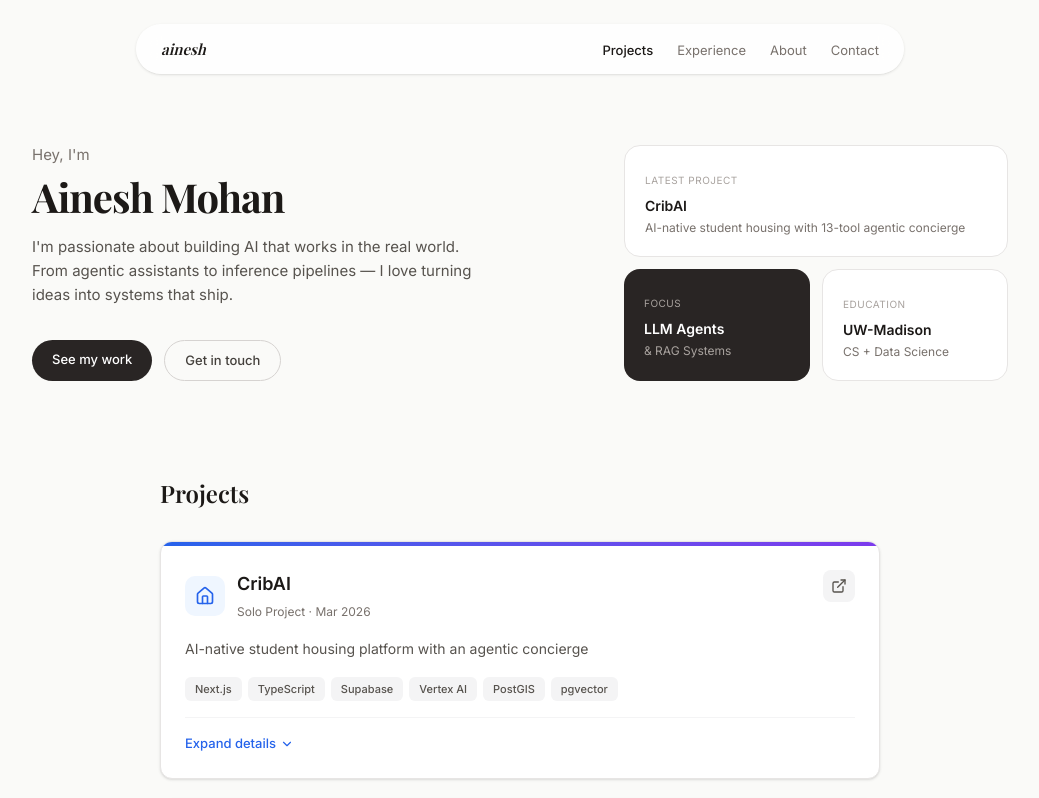
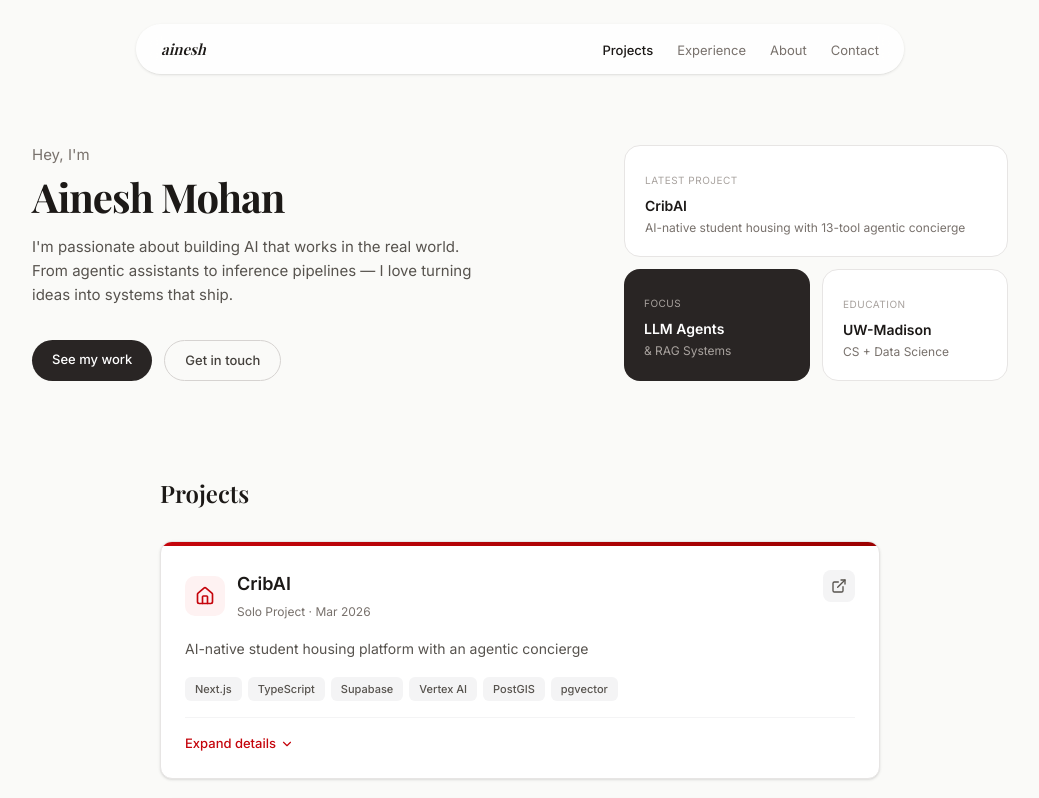
Before and after one commit to aineshm/aineshm.github.io, a Next.js app: page / in a window 1280 px wide. Shown: the top 798 px of the page, without its empty margins (120-1159 px from the left). Built offline with nearby package versions, Linux system fonts and the light colour scheme.

Commit message:
feat: replace blue accent with UW-Madison cardinal red

```diff
--- a/src/app/globals.css
+++ b/src/app/globals.css
@@ -12,9 +12,9 @@
   --color-accent-dark: #292524;
   --color-border: #E7E5E4;
   --color-card: #FFFFFF;
-  --color-accent-blue: #2563EB;
-  --color-accent-purple: #7C3AED;
-  --color-icon-bg: #EFF6FF;
+  --color-accent-blue: #C5050C;
+  --color-accent-purple: #9B0000;
+  --color-icon-bg: #FEF2F2;
 }
 
 html {
```
